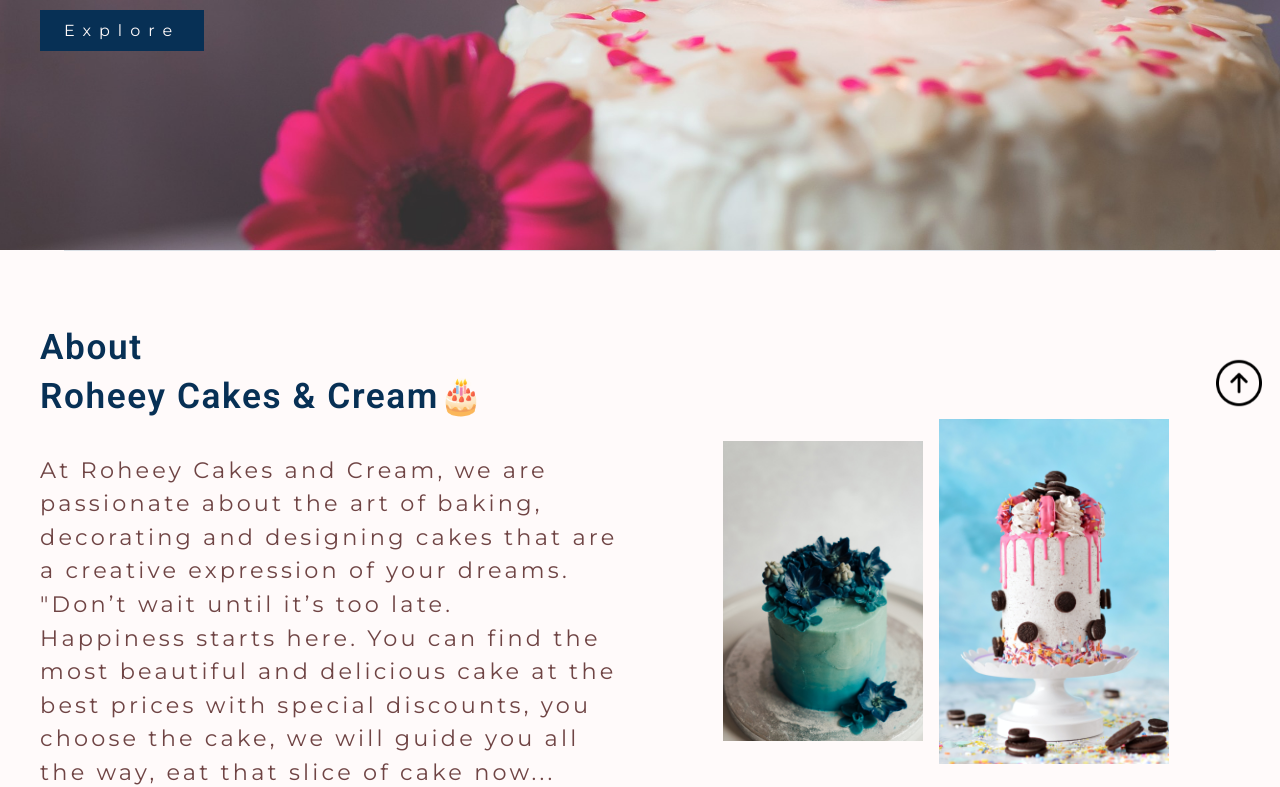
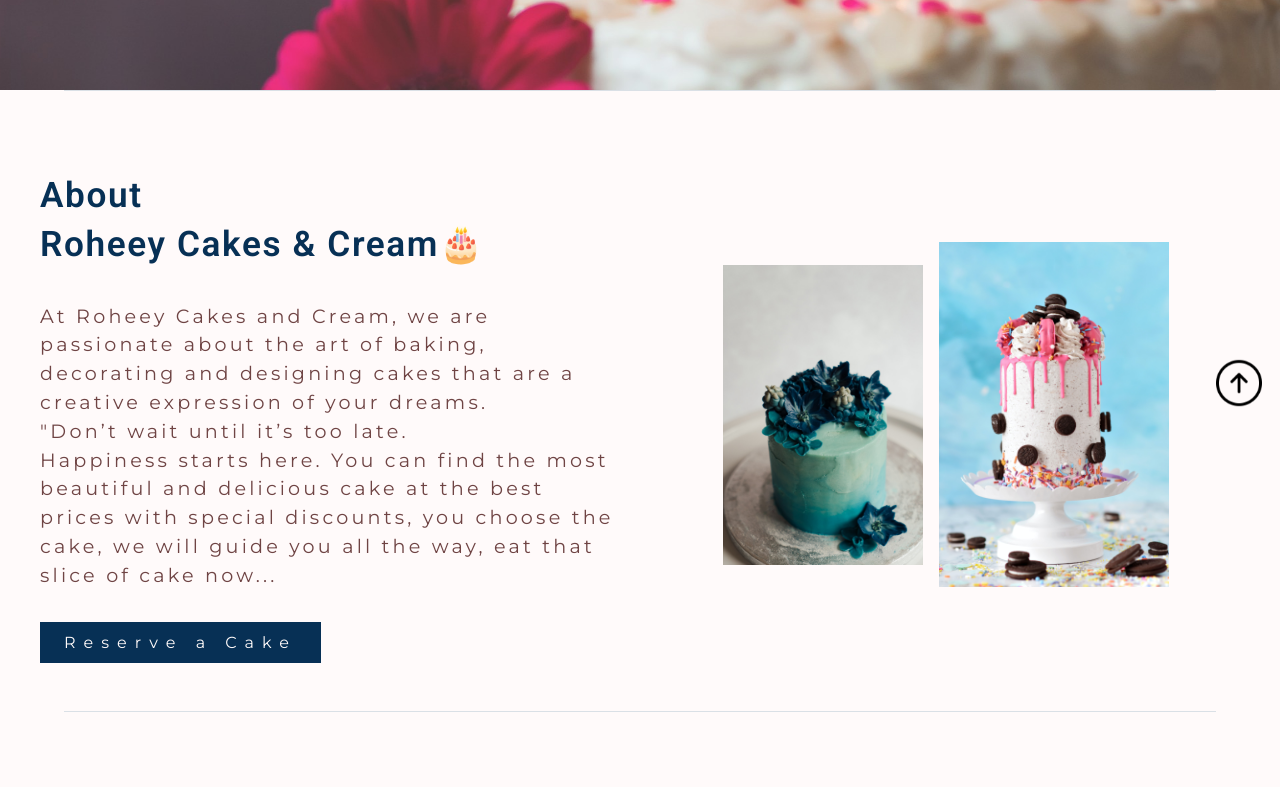
Before and after one commit to MDindahouse/Roheey-Cakes-Cream, a plain HTML site: page index.html in a window 1280 px wide. Shown: the part 550-1337 px from the top of the page. Drawn offline with nearby package versions, Linux system fonts and the light colour scheme.

Commit message:
CSS Modified

```diff
--- a/assets/css/styles.css
+++ b/assets/css/styles.css
@@ -51,7 +51,7 @@ img {
 }
 
 .section {
-	padding: 4.5rem 0 2.5rem;
+	padding: 5rem 0 3rem;
 }
 
 .section_title {
@@ -482,7 +482,7 @@ img {
 	}
 
 	.section {
-		padding: 4.5rem 0 2rem;
+		padding: 5rem 0 3rem;
 	}
 
 	/* Header Section */
@@ -609,6 +609,10 @@ img {
 	.about_img-two {
 		width: 230px;
 	}
+
+	.about_description {
+		font-size: 1.1rem;
+	}
   	/* End of About Section */
 
 
@@ -692,7 +696,7 @@ img {
 
 	/* About Section */
 	.about_description {
-		font-size: 1.4rem;
+		font-size: 1.2rem;
 	}
 	/* End of About Section */
 
@@ -733,3 +737,15 @@ img {
 	/* End of Footer Section */
 }
 /* End of Large Desktop devices */
+
+/* For tall screens on mobiles y desktop*/
+@media screen and (min-height: 721px) {
+
+	body {
+		margin: 0;
+	}
+
+	.hero_container, .hero_img {
+		height: 640px;
+	}
+}
--- a/assets/js/main.js
+++ b/assets/js/main.js
@@ -52,6 +52,7 @@ AOS.init({
 var swiper = new Swiper(".swiper", {
     effect: "coverflow",
     centeredSlides: true,
+    grabCursor: true,
     slidesPerView: "2",
     loop: true,
     loopedSlides: 7,
```
